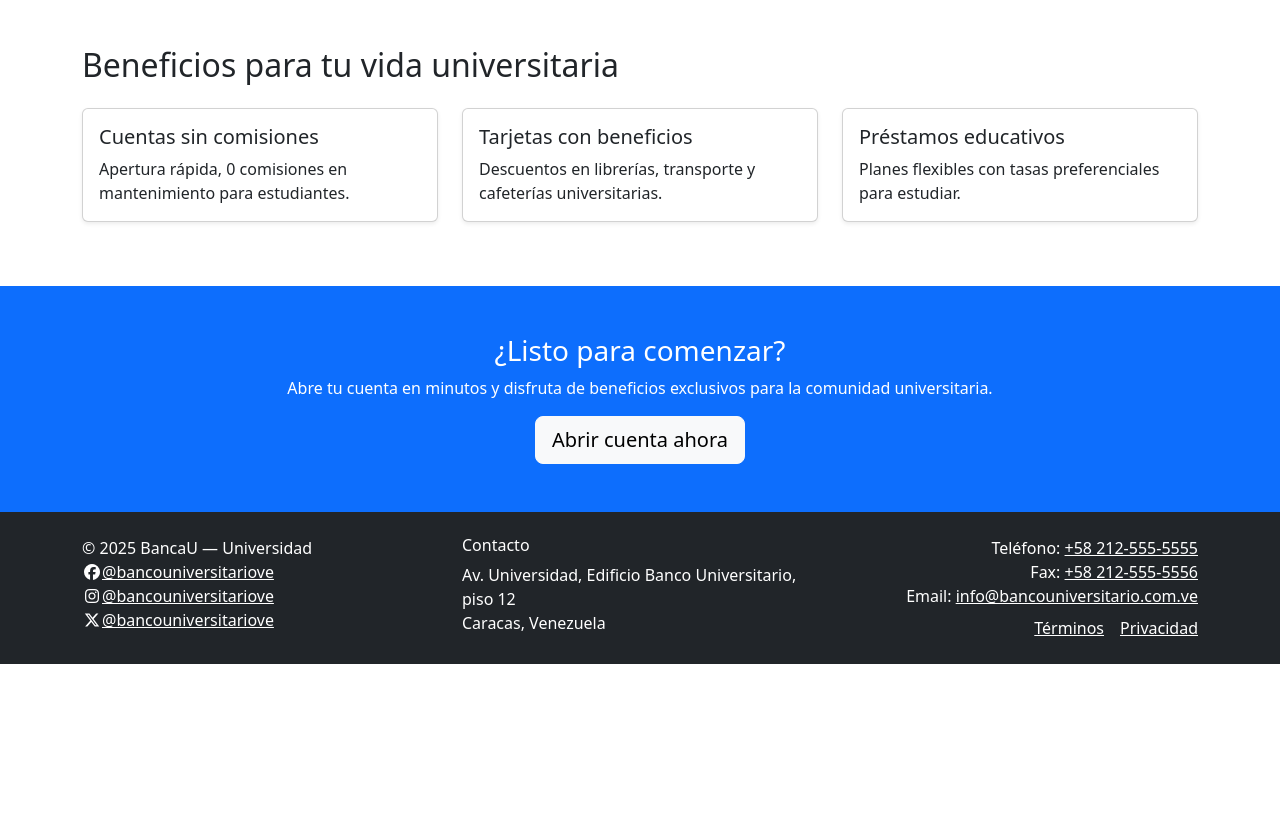
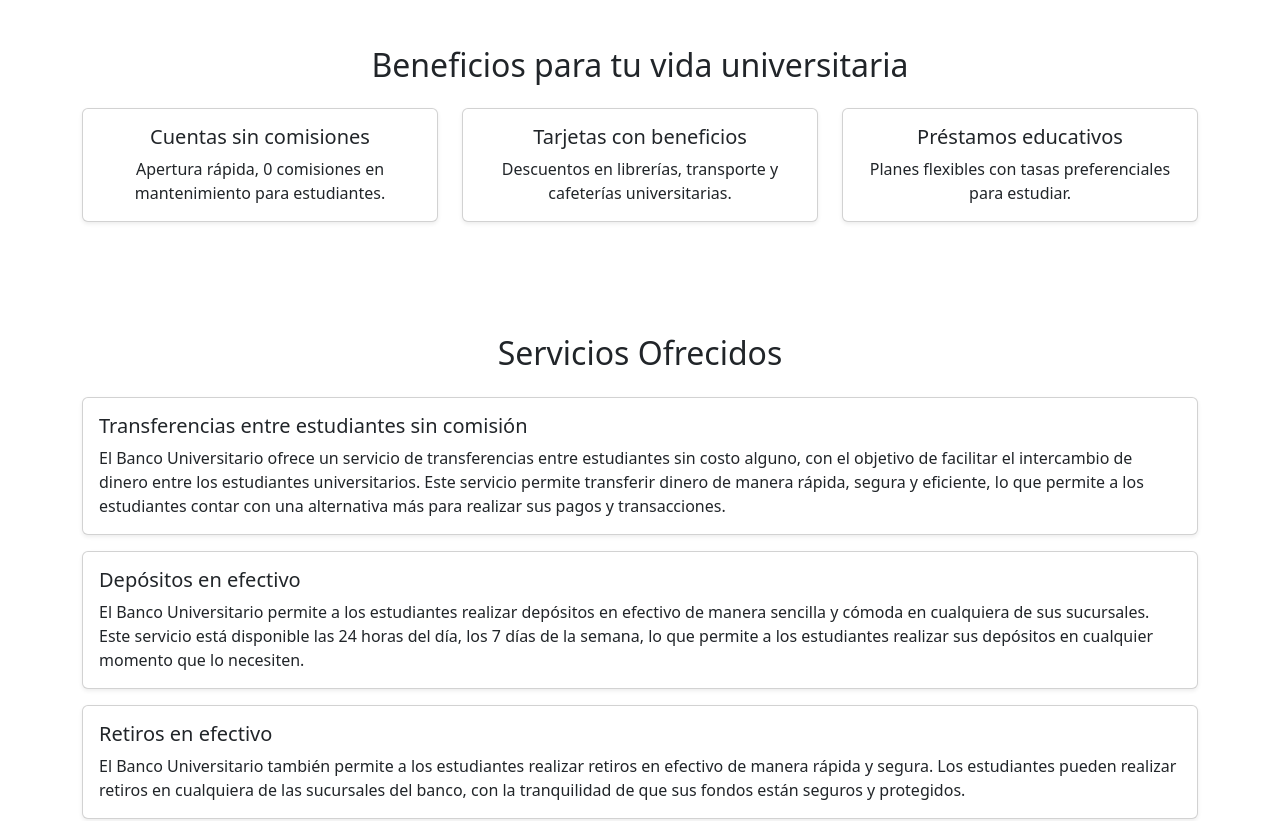
Before and after one commit to MaxNikon/Lab2Project, a React (Vite) app: page / in a window 1280 px wide. Shown: the part 820-1641 px from the top of the page. Before the commit the page ends 1484 px from the top, so only its background shows below. Built offline with nearby package versions, Linux system fonts and the light colour scheme; the HTML template or start-up script is replaced by a standard one.

Commit message:
feat: Services page, removed # from certain pages id

```diff
--- a/src/App.jsx
+++ b/src/App.jsx
@@ -6,6 +6,7 @@ import Hero from './components/Hero'
 import Features from './components/Features'
 import CTA from './components/CTA'
 import Footer from './components/Footer'
+import Services from './components/Services'
 import RegisterPage from './pages/RegisterPage'
 import LoginPage from './pages/LoginPage'
 import Dashboard from './pages/Dashboard'
@@ -18,6 +19,7 @@ function AppRoutes(){
         <main>
           <Hero />
           <Features />
+          <Services />
           <CTA />
         </main>
       } />
--- a/src/components/Features.jsx
+++ b/src/components/Features.jsx
@@ -10,14 +10,14 @@ export default function Features() {
   return (
     <section id="features" className="py-5">
       <div className="container">
-        <h2 className="mb-4">Beneficios para tu vida universitaria</h2>
+        <h2 className="mb-4" style={{textAlign: 'center'}}>Beneficios para tu vida universitaria</h2>
         <div className="row">
           {features.map((f, i) => (
             <div key={i} className="col-md-4 mb-3">
               <div className="card h-100 shadow-sm">
                 <div className="card-body">
-                  <h5 className="card-title">{f.title}</h5>
-                  <p className="card-text">{f.desc}</p>
+                  <h5 className="card-title" style={{textAlign: 'center'}}>{f.title}</h5>
+                  <p className="card-text" style={{textAlign: 'center'}}>{f.desc}</p>
                 </div>
               </div>
             </div>
--- a/src/components/Hero.jsx
+++ b/src/components/Hero.jsx
@@ -8,8 +8,8 @@ export default function Hero() {
           <h1 className="display-5">Banca Universitaria</h1>
           <p className="lead">Soluciones financieras pensadas para estudiantes y personal universitario: cuentas sin comisiones, tarjetas con beneficios y préstamos educativos.</p>
           <div>
-            <a href="#cta" className="btn btn-primary btn-lg me-2">Abrir cuenta</a>
-            <a href="#features" className="btn btn-outline-secondary btn-lg">Conoce más</a>
+            <a href="cta" className="btn btn-primary btn-lg me-2">Abrir cuenta</a>
+            <a href="features" className="btn btn-outline-secondary btn-lg">Conoce más</a>
           </div>
         </div>
         <div className="flex-fill text-center">
--- /dev/null
+++ b/src/components/Services.jsx
@@ -0,0 +1,31 @@
+import React from 'react'
+
+const services = [
+    { title: 'Transferencias entre estudiantes sin comisión', desc: 'El Banco Universitario ofrece un servicio de transferencias entre estudiantes sin costo alguno, con el objetivo de facilitar el intercambio de dinero entre los estudiantes universitarios. Este servicio permite transferir dinero de manera rápida, segura y eficiente, lo que permite a los estudiantes contar con una alternativa más para realizar sus pagos y transacciones.' },
+    { title: 'Depósitos en efectivo', desc: 'El Banco Universitario permite a los estudiantes realizar depósitos en efectivo de manera sencilla y cómoda en cualquiera de sus sucursales. Este servicio está disponible las 24 horas del día, los 7 días de la semana, lo que permite a los estudiantes realizar sus depósitos en cualquier momento que lo necesiten.' },
+    { title: 'Retiros en efectivo', desc: 'El Banco Universitario también permite a los estudiantes realizar retiros en efectivo de manera rápida y segura. Los estudiantes pueden realizar retiros en cualquiera de las sucursales del banco, con la tranquilidad de que sus fondos están seguros y protegidos.' },
+    { title: 'Pago de matrícula estudiantil', desc: "El Banco Universitario también ofrece un servicio de pago de matrícula estudiantil, que permite a los estudiantes universitarios pagar sus matrículas de manera rápida y sencilla. Este servicio se realiza en línea y está disponible las 24 horas del día, lo que permite a los estudiantes realizar sus pagos en cualquier momento que lo necesiten." },
+    { title: 'Cobro de becas estudiantiles', desc: "El Banco Universitario también permite a los estudiantes universitarios cobrar sus becas estudiantiles de manera sencilla y eficiente. Este servicio está disponible en cualquiera de las sucursales del banco, lo que permite a los estudiantes acceder a sus fondos de manera rápida y segura." }
+]
+
+export default function Services() {
+  return (
+    <section id="services" className="py-5">
+      <div className="container">
+        <h2 className="mb-4" style={{textAlign: 'center'}}>Servicios Ofrecidos</h2>
+        <div className="row">
+          {services.map((f, i) => (
+            <div key={i} className="mb-3">
+              <div className="card h-100 shadow-sm">
+                <div className="card-body">
+                  <h5 className="card-title">{f.title}</h5>
+                  <p className="card-text">{f.desc}</p>
+                </div>
+              </div>
+            </div>
+          ))}
+        </div>
+      </div>
+    </section>
+  )
+}
```
